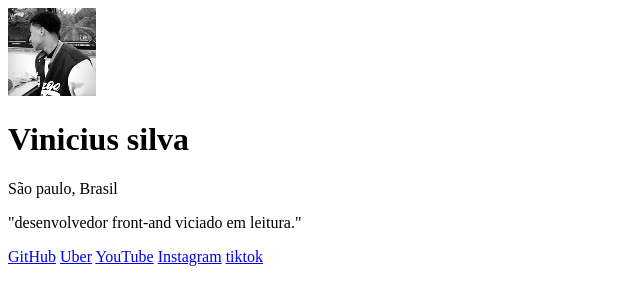
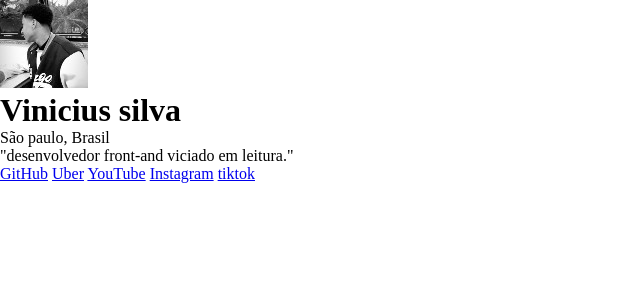
Before and after one commit to Viniciussilva11ATI/meus-links, a plain HTML site: page index.html in a window 1280 px wide. Shown: the whole page, without its empty margins (0-640 px from the left). Drawn offline with Linux system fonts and the light colour scheme.

Commit message:
inicio do desenvolvimento do CSS

```diff
--- a/index.html
+++ b/index.html
@@ -3,6 +3,7 @@
 <head>
     <meta charset="UTF-8">
     <meta name="viewport" content="width=device-width, initial-scale=1.0">
+    <link rel="stylesheet" href="style.css">
     <title>Meus links</title>
 </head>
 <body>
--- /dev/null
+++ b/style.css
@@ -0,0 +1,5 @@
+* {
+    margin: 0;
+    pedding: 0;
+    box-sizing: border-box;
+}
```
